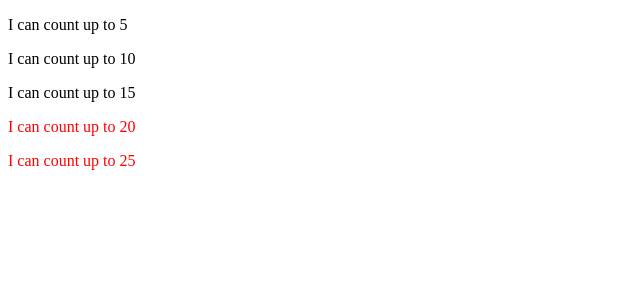
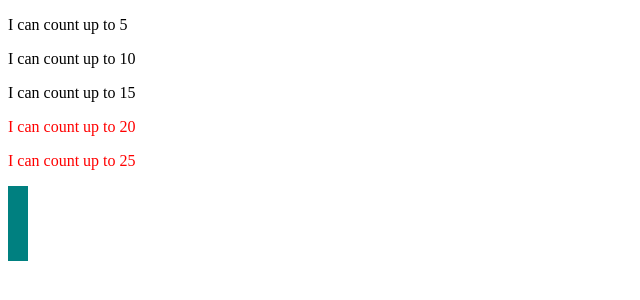
Before and after one commit to Rindrics/interactive-data-visualization, a plain HTML site: page index.html in a window 1280 px wide. Shown: the whole page, without its empty margins (0-640 px from the left). Drawn offline with Linux system fonts and the light colour scheme; no server answers.

Commit message:
:poop: Draw bar using html literal

```diff
--- a/index.html
+++ b/index.html
@@ -27,5 +27,9 @@
           console.log(data);
       });
     </script>
+    <div style="display:inline-block;
+                width: 20px;
+                height: 75px;
+                background-color: teal;"></div>
   </body>
 </html>
```
